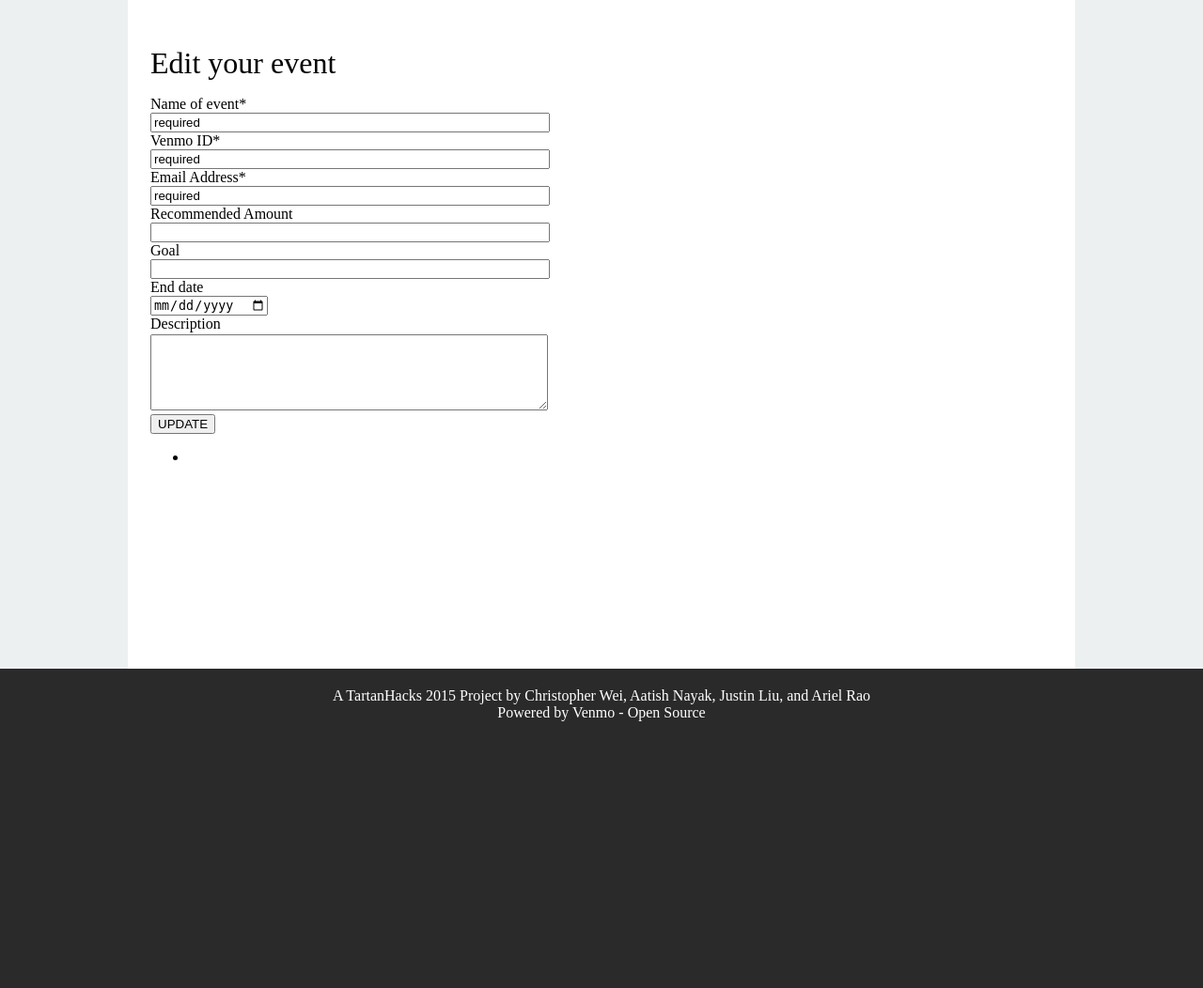
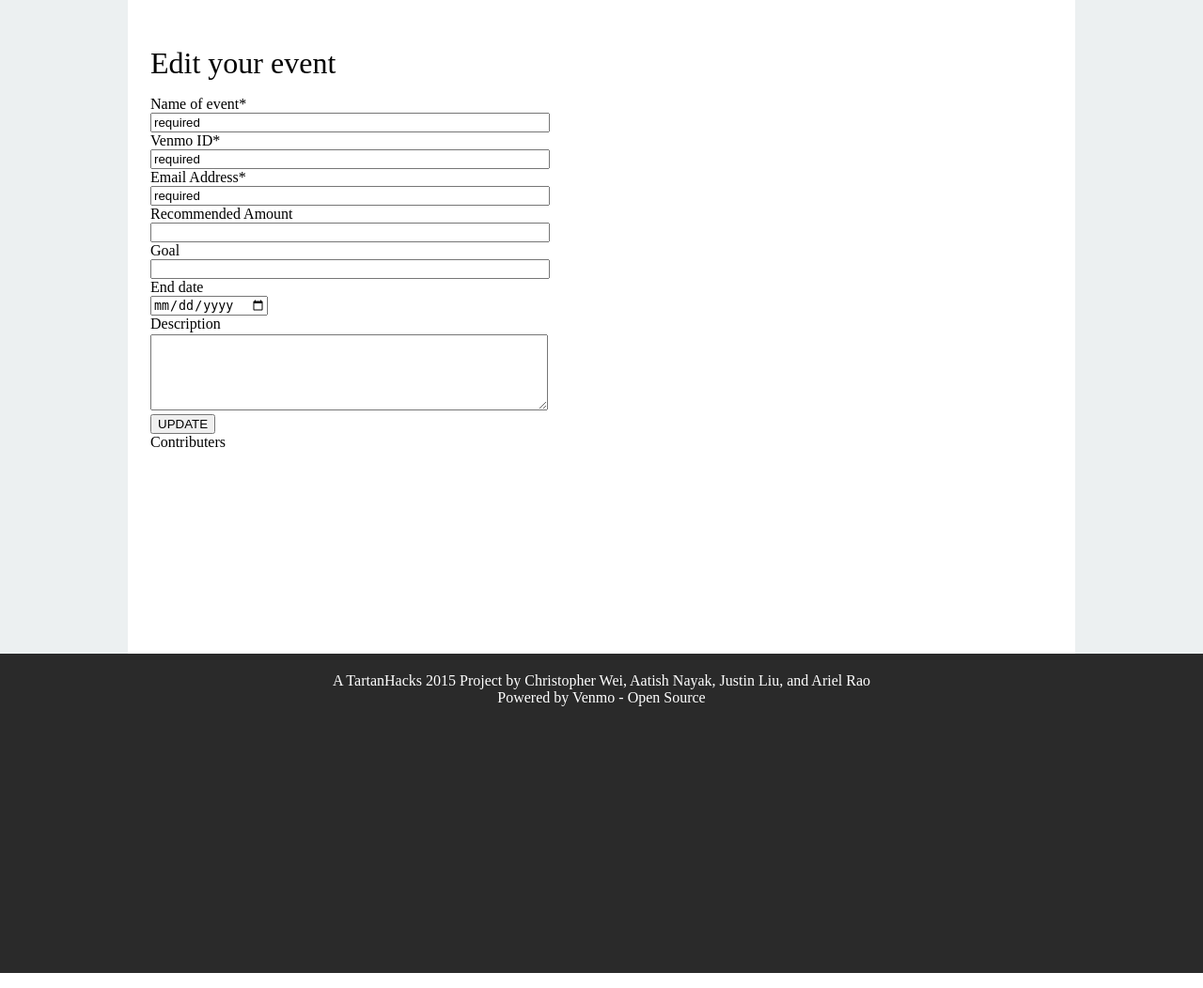
Before and after one commit to nayak16/TartanHacks-2015, a Django app: template app/templates/app/admin.html in a window 1280 px wide. Shown: the part 88-1140 px from the top of the page at 94% size. Run offline with Django 3.2, Linux system fonts and the light colour scheme; the template is opened without the code that fills it, so the values that code supplies are empty; some libraries are stand-ins or nearby versions.

Commit message:
ugh small things

```diff
--- a/app/static/app/css/event.css
+++ b/app/static/app/css/event.css
@@ -1,3 +1,6 @@
+ul{
+	list-style-type: none;
+}
 
 html, body {
 	margin: 0px; padding: 0px; border: 0px;
--- /dev/null
+++ b/app/static/app/js/input_error_checking.js
@@ -0,0 +1,3 @@
+$(document).ready(function(){
+	error_array = [0,0,0,0,];
+});
--- a/app/templates/app/admin.html
+++ b/app/templates/app/admin.html
@@ -49,6 +49,7 @@
         <div class="error_msg" id="error_desc"></div>
         <div class="submit_form"><input type="submit" value="UPDATE"></input></div>
       </form>
+    <div class="input_fieldname">Contributers</div>
     <ul id="Contributer List">
       <li> {{contributer_1}}
     </ul>
--- a/app/templates/app/create_event.html
+++ b/app/templates/app/create_event.html
@@ -44,5 +44,6 @@
       </center>
     </div>
     <script src="https://ajax.googleapis.com/ajax/libs/jquery/1.11.2/jquery.min.js"></script>
+    <script src="/static/app/js/input_error_checking.js"></script>
   </body>
 </html>
```
